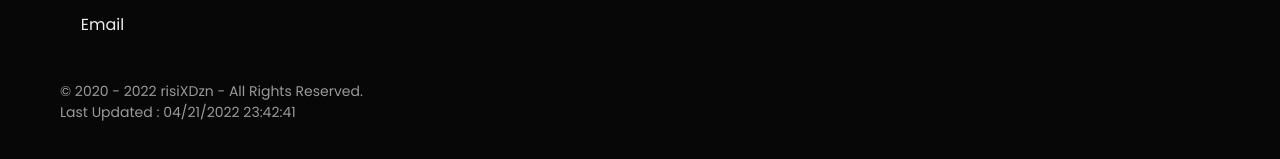
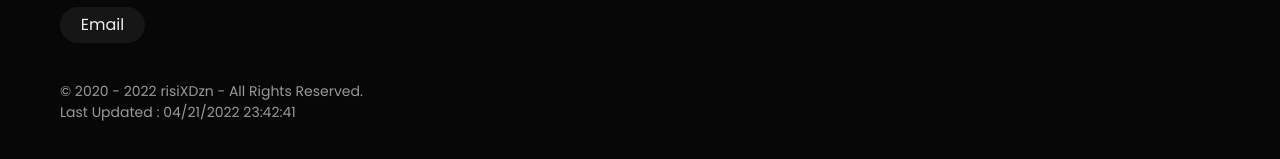
Before and after one commit to risixdzn/portfolio, a plain HTML site: page index.html in a window 1280 px wide. Shown: the part 1822-1981 px from the top of the page. Drawn offline with Linux system fonts and the light colour scheme; a web font is replaced by a local one.

Commit message:
fix colors

```diff
--- a/portfoliostyle.css
+++ b/portfoliostyle.css
@@ -13,6 +13,8 @@
     --primary-dark: #11051b;
     --light: #EEEEEE;
     --dark: #070707;
+    --dark2: #0c0c0c;
+    --dark3: #161616;
 }
 
 * {
```
